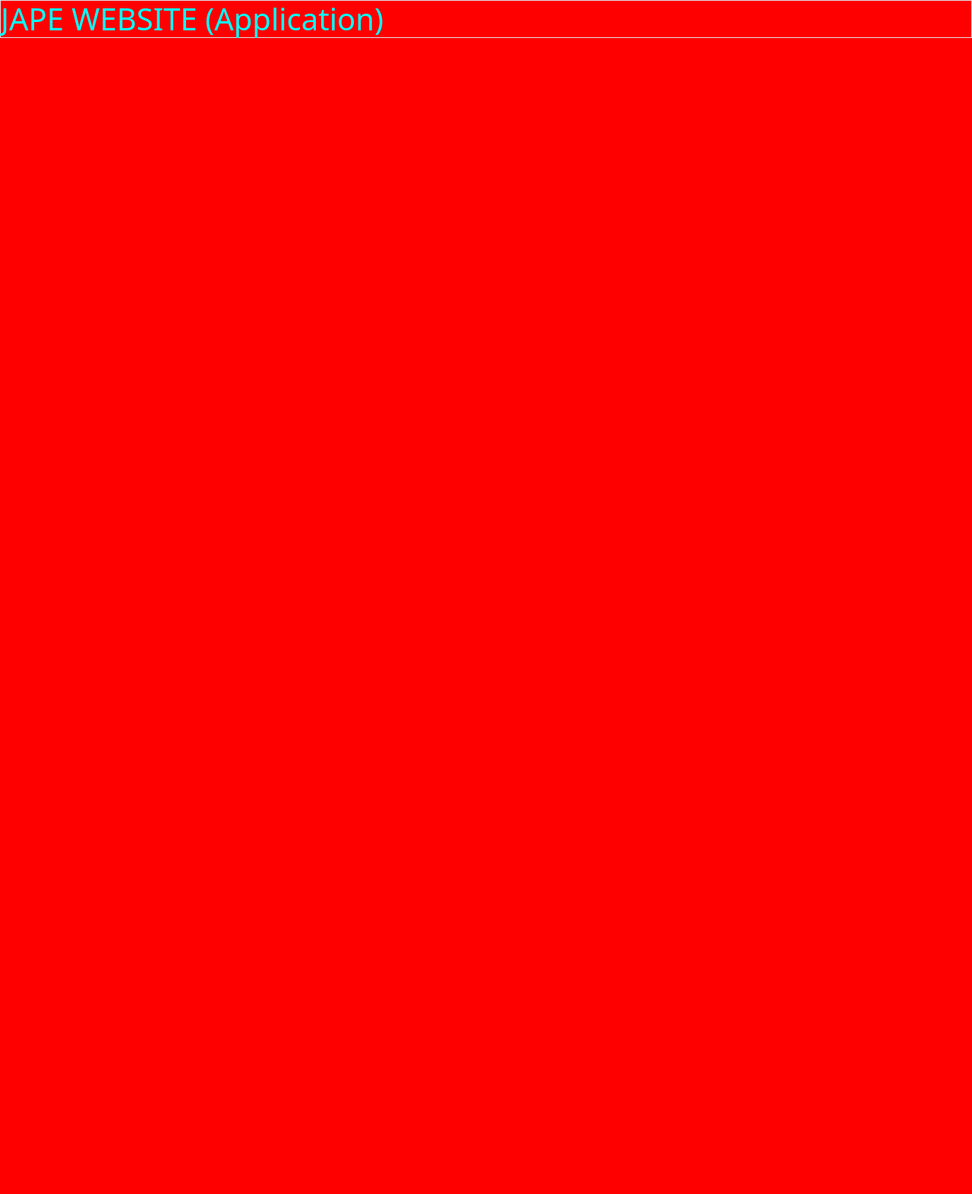
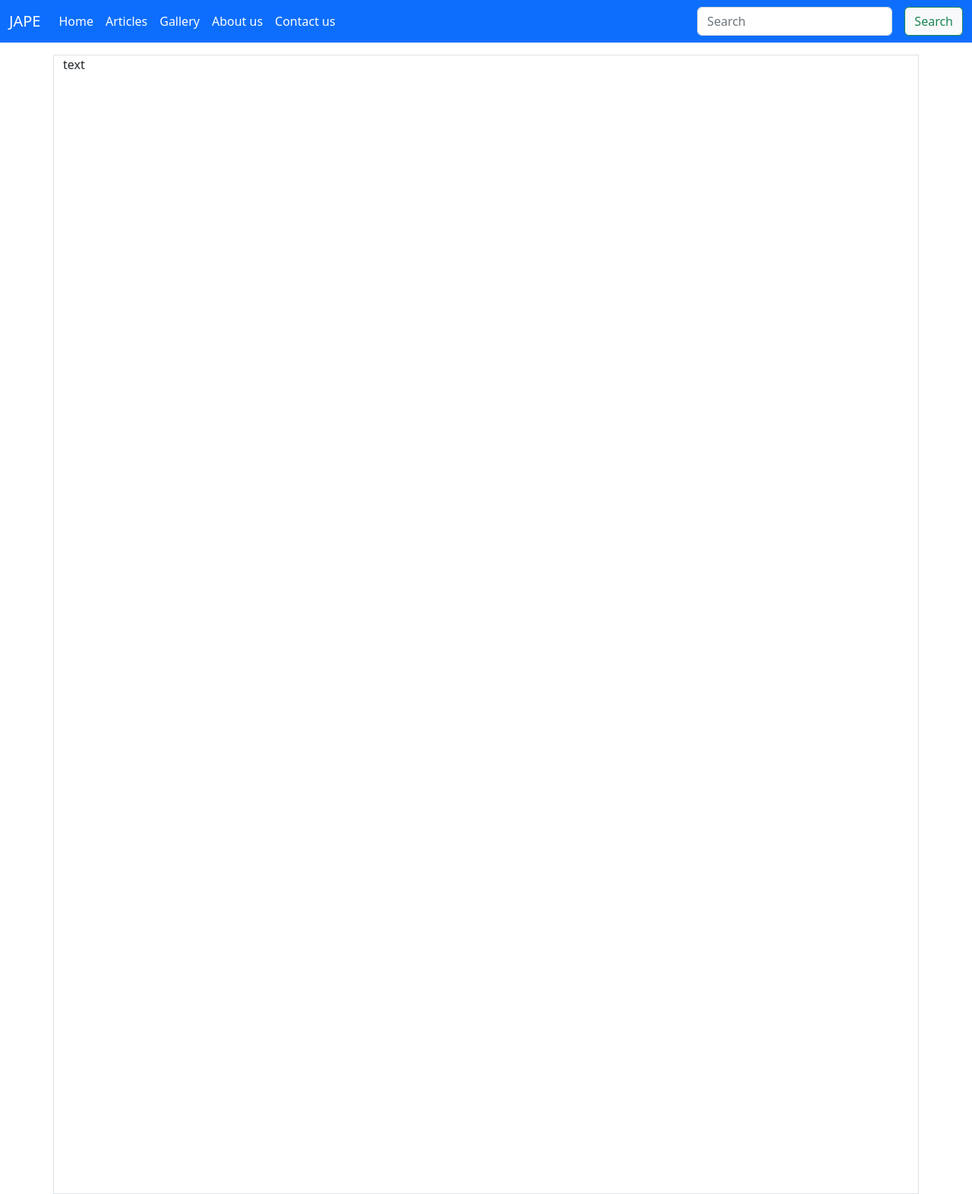
Before and after one commit to borishristi/blog_jape, a Django app: page / in a window 1280 px wide. Shown: the whole page at 76% size. Before the commit the page ends 50 px from the top, so only its background shows below. Run offline with Django 5.2, Linux system fonts and the light colour scheme.

Commit message:
I implement navbar

```diff
--- a/my_jape/templates/template_site.html
+++ b/my_jape/templates/template_site.html
@@ -1,14 +1,45 @@
-{% load static %}
-<!DOCTYPE html>
+<!doctype html>
 <html lang="en">
-<head>
-    <meta charset="UTF-8">
-    <meta name="viewport" content="width=device-width, initial-scale=1.0">
-    <link rel="stylesheet" href="{% static 'css/bootstrap.min.css' %}">
-    <link rel="stylesheet" href=" {% static "css/styles.css" %}">
-    <title>Home page</title>
-</head>
-<body>
-    <h1 style="color: aqua;" class="border border-red">JAPE WEBSITE (Application)</h1>
-</body>
+  <head>
+    <meta charset="utf-8">
+    <meta name="viewport" content="width=device-width, initial-scale=1">
+    <title>Bootstrap demo</title>
+    <link href="https://cdn.jsdelivr.net/npm/bootstrap@5.2.3/dist/css/bootstrap.min.css" rel="stylesheet" integrity="sha384-rbsA2VBKQhggwzxH7pPCaAqO46MgnOM80zW1RWuH61DGLwZJEdK2Kadq2F9CUG65" crossorigin="anonymous">
+  </head>
+  <body>
+    <nav class="navbar sticky-top navbar-expand-lg bg-primary">
+        <div class="container-fluid">
+          <a class="navbar-brand text-white" href="#">JAPE</a>
+          <button class="navbar-toggler" type="button" data-bs-toggle="collapse" data-bs-target="#navbarSupportedContent" aria-controls="navbarSupportedContent" aria-expanded="false" aria-label="Toggle navigation">
+            <span class="navbar-toggler-icon"></span>
+          </button>
+          <div class="collapse navbar-collapse" id="navbarSupportedContent">
+            <ul class="navbar-nav me-auto mb-2 mb-lg-0">
+              <li class="nav-item">
+                <a class="nav-link text-white" aria-current="page" href="#">Home</a>
+              </li>
+              <li class="nav-item">
+                <a class="nav-link text-white" href="#">Articles</a>
+              </li>
+              <li class="nav-item">
+                <a class="nav-link text-white" href="#">Gallery</a>
+              </li>
+              <li class="nav-item">
+                <a class="nav-link text-white" href="#">About us</a>
+              </li>
+              <li class="nav-item">
+                <a class="nav-link text-white">Contact us</a>
+              </li>
+            </ul>
+            <form class="d-flex" role="search">
+              <input class="form-control me-3" type="search" placeholder="Search" aria-label="Search">
+              <button class="btn btn-light btn-outline-success" type="submit">Search</button>
+            </form>
+          </div>
+        </div>
+      </nav>
+
+      <div class="container border mt-3" style="width: 100%; height: 1500px;">text</div>
+    <script src="https://cdn.jsdelivr.net/npm/bootstrap@5.2.3/dist/js/bootstrap.bundle.min.js" integrity="sha384-kenU1KFdBIe4zVF0s0G1M5b4hcpxyD9F7jL+jjXkk+Q2h455rYXK/7HAuoJl+0I4" crossorigin="anonymous"></script>
+  </body>
 </html>
```
Also changed, not shown: templates/template_site.html (deleted, +0 -14 lines).
